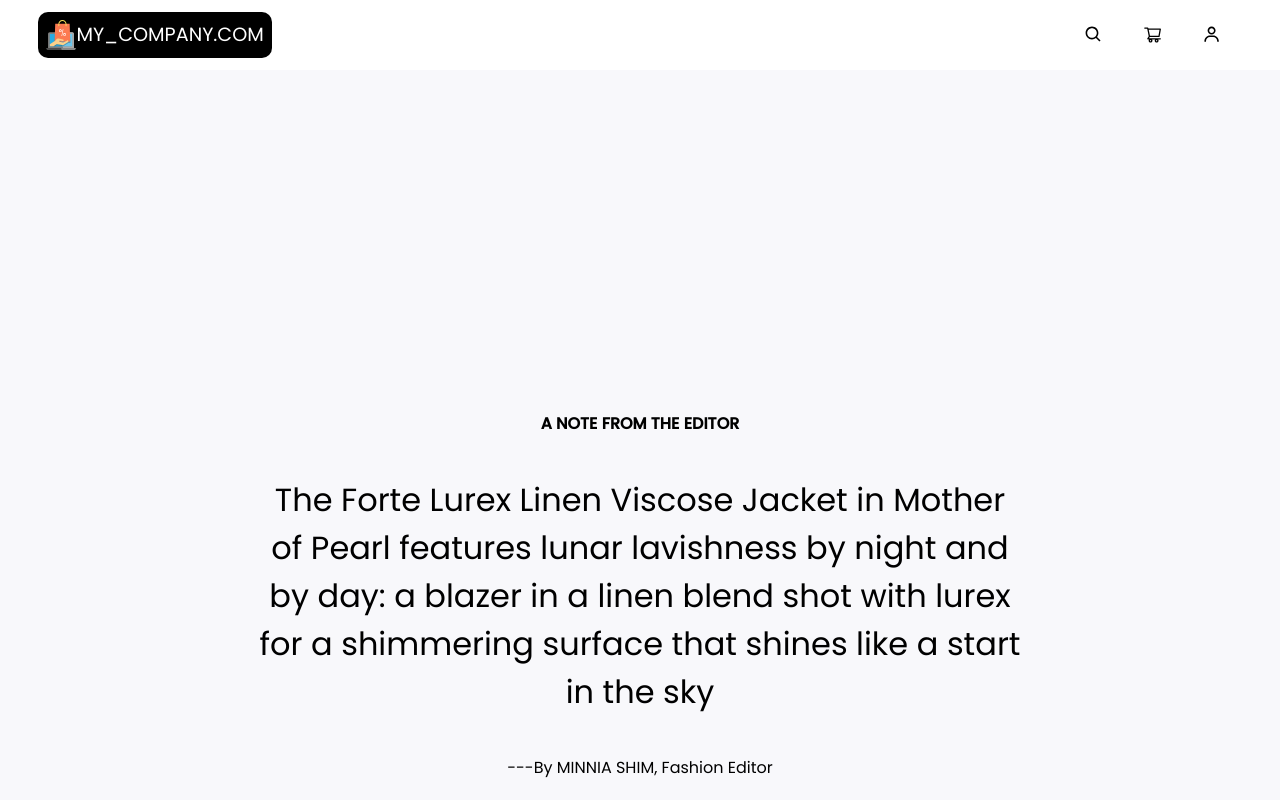
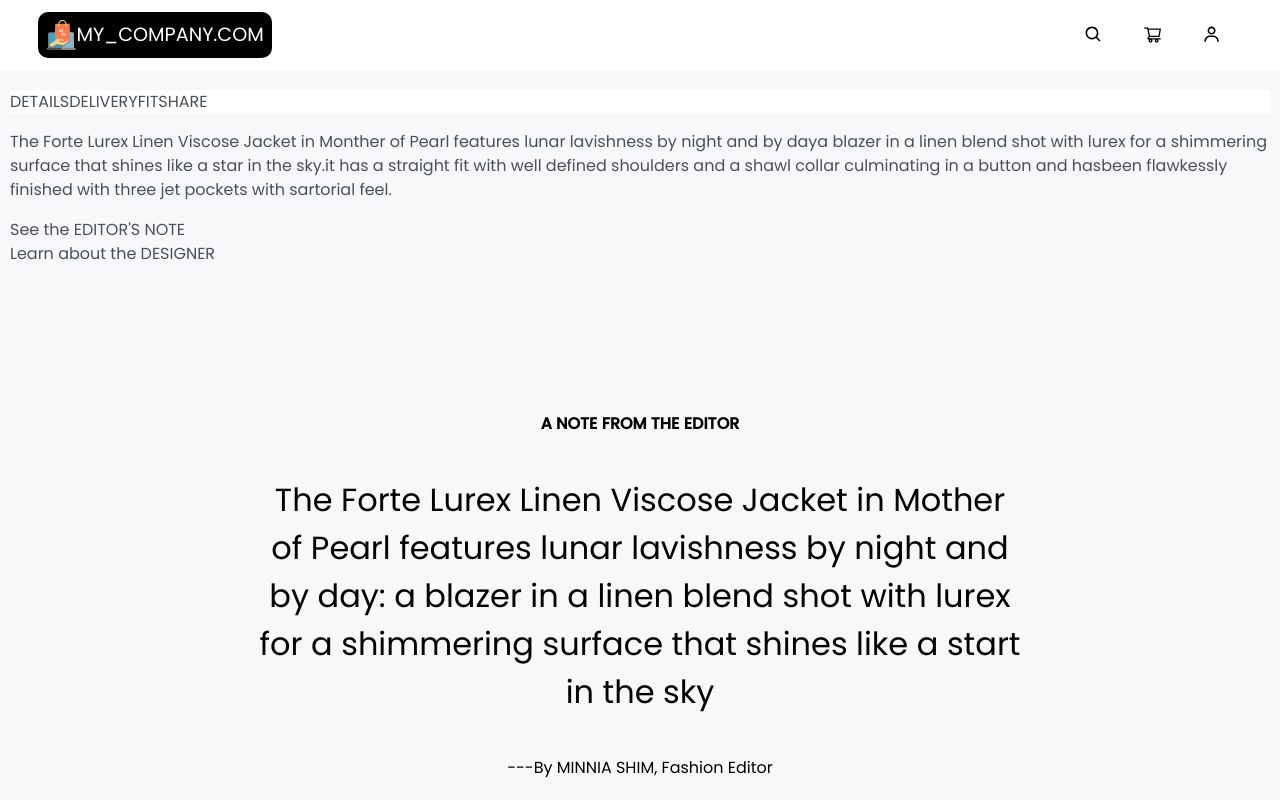
Before and after one commit to vishnuHere/MyShopping, a React app: page / in a window 1280 px wide. Built offline with nearby package versions, Linux system fonts and the light colour scheme.

Commit message:
[feature]: Left container for home age has created and integrated

```diff
--- a/src/App.tsx
+++ b/src/App.tsx
@@ -1,10 +1,18 @@
+import Footer from "components/Footer";
+import NavBar from "components/NavBar";
 import Home from "pages/Home";
 import React from "react";
 
 const App: React.FC = () => {
     document.title = "MyShopping";
 
-    return <Home />;
+    return (
+        <div>
+            <NavBar />
+            <Home />
+            <Footer />
+        </div>
+    );
 };
 
 export default App;
--- a/src/components/NavBar/index.tsx
+++ b/src/components/NavBar/index.tsx
@@ -5,11 +5,9 @@ import { HEADER_LINKS } from "./constants";
 import { AiOutlineShoppingCart } from "react-icons/ai";
 import styles from "./index.scss";
 
-type PropType = {
-    toggleSideMenuModal: (value: boolean) => void;
-};
+type PropType = {};
 
-const NavBar: React.FC<PropType> = ({ toggleSideMenuModal }) => {
+const NavBar: React.FC<PropType> = () => {
     const buildHeaders = () =>
         HEADER_LINKS.map((header, index) => (
             <div className={styles["navbar__nav-links"]}>{header}</div>
--- /dev/null
+++ b/src/components/SimpleTab/index.scss
@@ -0,0 +1,40 @@
+$tab-hover-color: #dddddd;
+
+.newTab {
+    display: flex;
+    width: 100%;
+    background-color: #fff;
+    overflow: hidden;
+
+    &__tabSection {
+        box-sizing: border-box;
+        color: #000;
+        cursor: pointer;
+        padding: 0.5rem 1rem;
+        transition: 0.2s ease-in-out;
+        font-weight: 550;
+        width: 100%;
+        text-align: center;
+        border-top-left-radius: 20px;
+        border-top-right-radius: 20px;
+
+        &:hover {
+            background-color: #f1f1f1;
+        }
+    }
+
+    &__active {
+        cursor: default;
+        color: #000;
+        text-align: center;
+
+        &:hover {
+            background-color: white;
+        }
+    }
+
+    &__disabled {
+        cursor: no-drop;
+        color: #8d8d8d;
+    }
+}
--- /dev/null
+++ b/src/components/SimpleTab/index.tsx
@@ -0,0 +1,37 @@
+import React from "react";
+import { joinClass } from "helpers/utils";
+import styles from "./index.scss";
+
+type propTypes = {
+    tabs: {
+        label: string;
+        value: string;
+        disabled?: boolean;
+    }[];
+    selected: string;
+    className?: string;
+    onChange: (value: string) => void;
+};
+
+export const SimpleTab = ({
+    tabs,
+    selected,
+    className,
+    onChange
+}: propTypes) => (
+    <div className={styles.newTab}>
+        {tabs.map((tab) => (
+            <div
+                key={tab.value}
+                className={joinClass(
+                    styles["newTab__tabSection"],
+                    selected === tab.value && styles["newTab__active"],
+                    tab.disabled && styles["newTab__disabled"]
+                )}
+                onClick={!tab.disabled ? () => onChange(tab.value) : null}
+            >
+                {tab.label}
+            </div>
+        ))}
+    </div>
+);
--- /dev/null
+++ b/src/pages/Home/LeftContainer/constants.ts
@@ -0,0 +1,27 @@
+export const TabData = [
+    {
+        label: "DETAILS",
+        value: "details",
+        disabled: false,
+        detail:
+            "The Forte Lurex Linen Viscose Jacket in Monther of Pearl features lunar lavishness by night and by day" +
+            "a blazer in a linen blend shot with lurex for a shimmering surface that shines like a star in the sky." +
+            "it has a straight fit with well defined shoulders and a shawl collar culminating in a button and has" +
+            "been flawkessly finished with three jet pockets with sartorial feel."
+    },
+    {
+        label: "DELIVERY",
+        value: "delivery",
+        disabled: true
+    },
+    {
+        label: "FIT",
+        value: "fit",
+        disabled: true
+    },
+    {
+        label: "SHARE",
+        value: "share",
+        disabled: true
+    }
+];
--- a/src/pages/Home/LeftContainer/index.scss
+++ b/src/pages/Home/LeftContainer/index.scss
@@ -0,0 +1,9 @@
+.leftContainer {
+    display: flex;
+    flex-direction: column;
+    padding: 10px;
+
+    &__details{
+        text-align: center;
+    }
+}
--- a/src/pages/Home/LeftContainer/index.tsx
+++ b/src/pages/Home/LeftContainer/index.tsx
@@ -1,7 +1,27 @@
 import React from "react";
+import { SimpleTab } from "components/SimpleTab";
+import { TabData } from "./constants";
+import styles from "./index.scss";
 
 const LeftContainer: React.FC = () => {
-    return <div></div>;
+    const buildTabData = () => (
+        <div
+            // className={}
+            key={TabData[0].label}
+        >
+            <div className={styles["leftContainer__detail"]}>
+                <p>{TabData[0].detail}</p>
+            </div>
+        </div>
+    );
+    return (
+        <div className={styles.leftContainer}>
+            <SimpleTab tabs={TabData} selected={"details"} />
+            {buildTabData()}
+            <label>See the EDITOR'S NOTE</label>
+            <label>Learn about the DESIGNER</label>
+        </div>
+    );
 };
 
 export default LeftContainer;
--- a/src/pages/Home/index.scss
+++ b/src/pages/Home/index.scss
@@ -0,0 +1,3 @@
+.home {
+    margin-top: 10vh;
+}
--- a/src/pages/Home/index.tsx
+++ b/src/pages/Home/index.tsx
@@ -1,12 +1,11 @@
-import Footer from "components/Footer";
-import NavBar from "components/NavBar";
 import React from "react";
+import LeftContainer from "./LeftContainer";
+import styles from "./index.scss";
 
 const Home: React.FC = () => {
     return (
-        <div>
-            <NavBar />
-            <Footer />
+        <div className={styles.home}>
+            <LeftContainer />
         </div>
     );
 };
```
